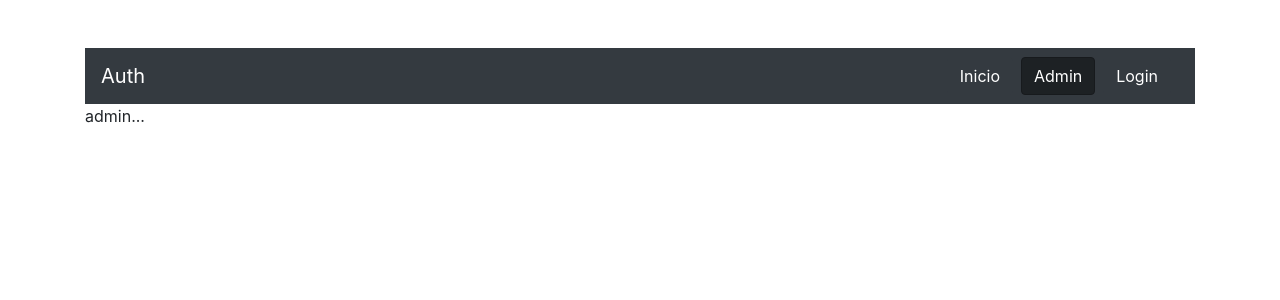
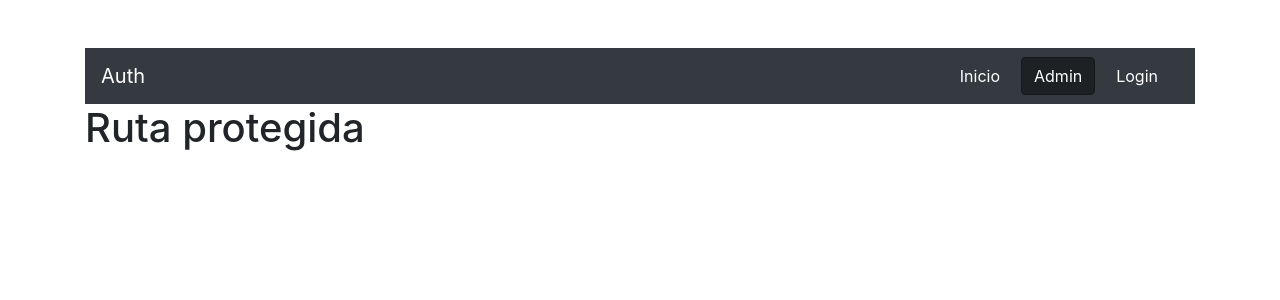
Before and after one commit to memolop10/login-udemy-1, a React (Create React App) app: page /admin in a window 1280 px wide. Shown: the top 300 px of the page. Built offline with nearby package versions, Linux system fonts and the light colour scheme; no server answers; sample sign-in values are in the browser's storage.

Commit message:
detectar usuario ya registrado

```diff
--- a/src/App.jsx
+++ b/src/App.jsx
@@ -1,12 +1,29 @@
+import React from 'react'
 import {
   BrowserRouter as Router,
   Switch,
   Route} from 'react-router-dom'
 import Login from './components/login';
 import Navbar from './components/Navbar';
+import Admin from './components/Admin'
+import {auth} from './firebase'
 
 function App() {
-  return (
+
+  const [firebaseUser, setFirebaseUser] = React.useState(false)
+
+  React.useEffect(() => {
+    auth.onAuthStateChanged(user => {
+      console.log(user)
+      if (user) {
+        setFirebaseUser(user)
+      }else{
+        setFirebaseUser(null)
+      }
+    })
+  }, [])
+
+  return firebaseUser !== false ? (
     <Router>
       <div className="container mt-5">
         <Navbar/>
@@ -18,13 +35,15 @@ function App() {
             <Login/>
           </Route>
           <Route path="/admin">
-            admin...
+            <Admin/>
           </Route>
         </Switch>
       </div>
     </Router>
 
-  );
+  ): (
+    <p>Cargando Papu ....</p>
+  )
 }
 
 export default App;
--- /dev/null
+++ b/src/components/Admin.jsx
@@ -0,0 +1,26 @@
+import React from 'react'
+import {auth} from '../firebase'
+import {withRouter} from 'react-router-dom'
+
+const Admin = (props) => {
+
+    const [user, setUser] = React.useState(null)
+
+    React.useEffect(() => {
+        if (auth.currentUser) {
+            console.log('existe un usuario')
+            setUser(auth.currentUser)
+        }else{
+          console.log('no existe el usuario')
+          props.history.push('/login')
+        }
+    },[props.history])
+
+    return (
+        <div>
+          <h1>Ruta protegida</h1>
+        </div>
+    )
+}
+
+export default withRouter(Admin)
```
